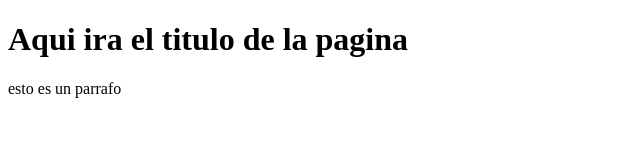
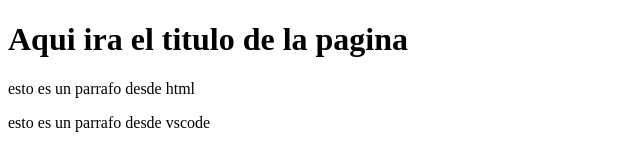
Before and after one commit to didieracm/repo3Pildoras, a plain HTML site: page index.html in a window 1280 px wide. Shown: the whole page, without its empty margins (0-640 px from the left). Drawn offline with Linux system fonts and the light colour scheme.

Commit message:
parafo desde vscode

```diff
--- a/index.html
+++ b/index.html
@@ -8,7 +8,8 @@
 </head>
 <body>
     <h1> Aqui ira el titulo de la pagina</h1>
-    <p> esto es un parrafo </p>
+    <p> esto es un parrafo desde html </p>
+    <p> esto es un parrafo desde vscode </p>
 
 </body>
 </html>
```
